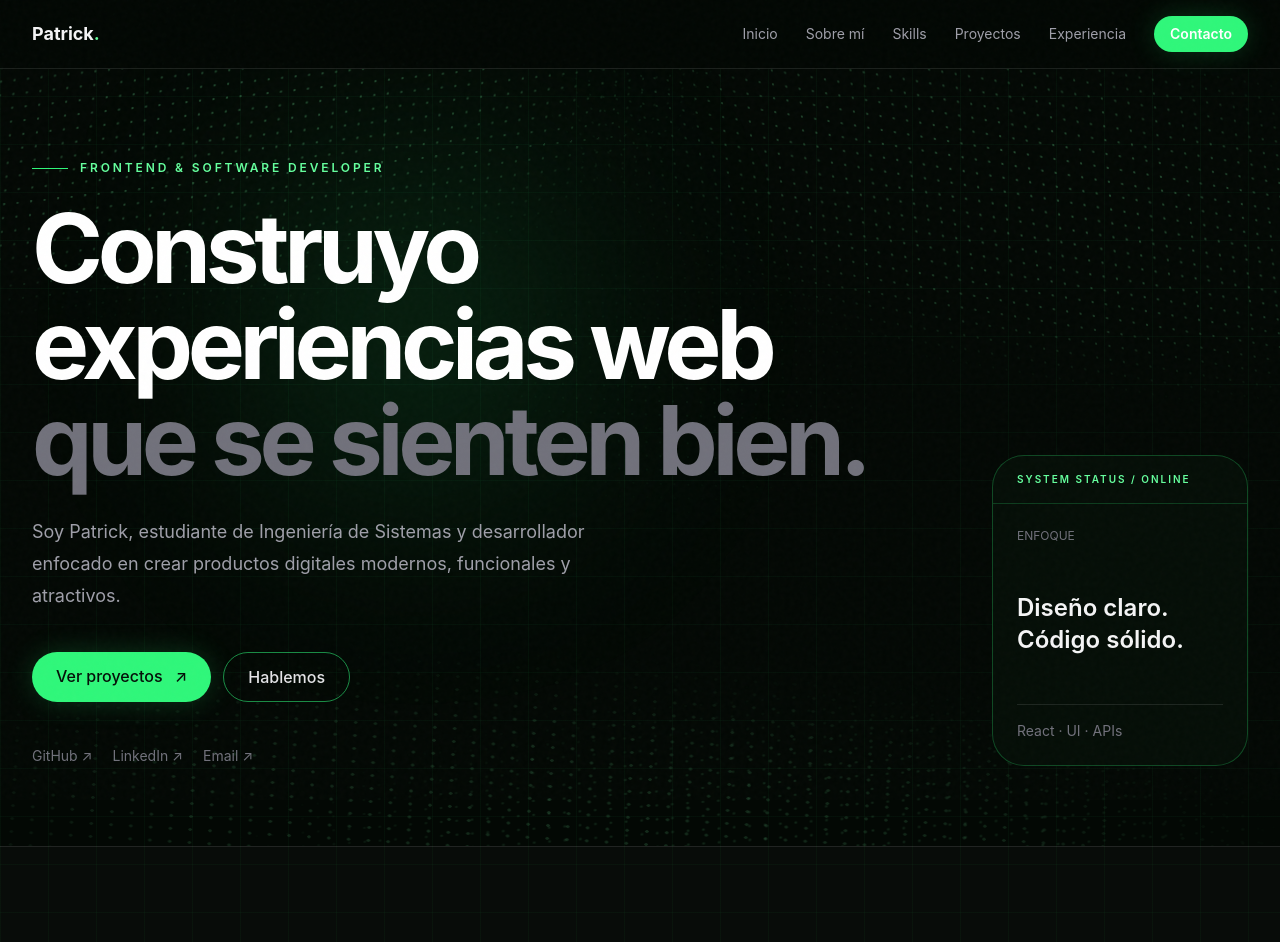
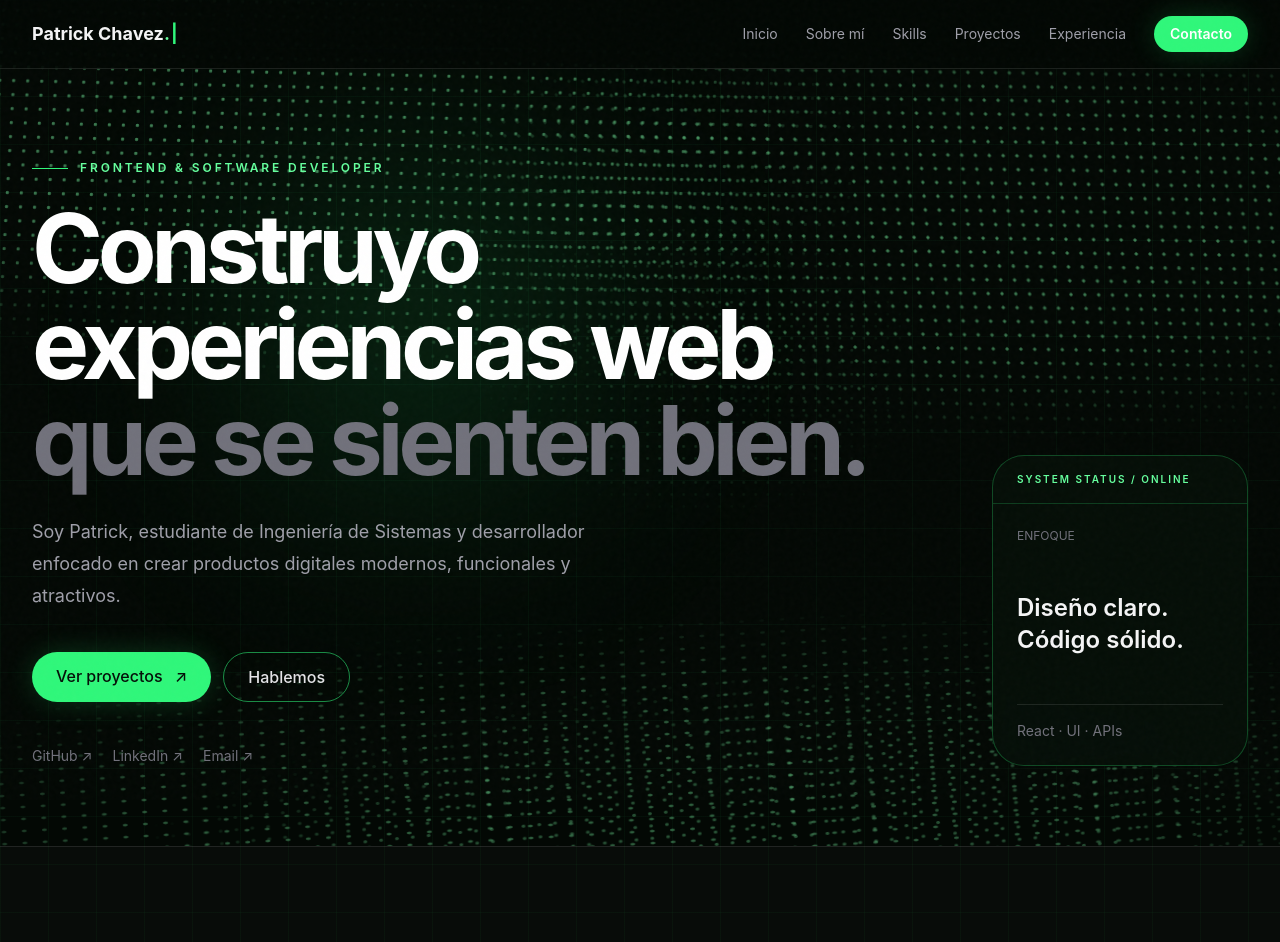
Before and after one commit to patrickchavez11/Mi-Portafolio-, a React (Vite) app: page / in a window 1280 px wide. Shown: the top 942 px of the page. Built offline with nearby package versions, Linux system fonts and the light colour scheme.

Commit message:
base3-cambio2

```diff
--- a/src/componentes/Navbar.jsx
+++ b/src/componentes/Navbar.jsx
@@ -1,3 +1,5 @@
-import { useState } from "react";
+import { useEffect, useState } from "react";
 const links = [["Inicio", "#inicio"], ["Sobre mí", "#sobre-mi"], ["Skills", "#skills"], ["Proyectos", "#proyectos"], ["Experiencia", "#experiencia"]];
-export default function Navbar() { const [open, setOpen] = useState(false); return <header className="fixed top-0 z-50 w-full border-b border-white/10 bg-[#030804]/85 backdrop-blur-xl"><nav className="mx-auto flex max-w-7xl items-center justify-between px-5 py-4 sm:px-8"><a href="#inicio" className="text-lg font-bold" onClick={() => setOpen(false)}>Patrick<span className="accent-text">.</span></a><div className="hidden items-center gap-7 md:flex">{links.map(([name, href]) => <a key={href} href={href} className="text-sm text-zinc-400 hover:text-white">{name}</a>)}<a href="#contacto" className="accent-bg rounded-full px-4 py-2 text-sm font-semibold text-white">Contacto</a></div><button className="grid h-9 w-9 place-items-center rounded-lg border border-white/10 text-lg md:hidden" onClick={() => setOpen(!open)} aria-label="Abrir menú">{open ? "×" : "☰"}</button></nav>{open && <div className="border-t border-white/10 bg-[#030804] px-5 py-5 md:hidden"><div className="flex flex-col gap-4">{links.map(([name, href]) => <a key={href} href={href} onClick={() => setOpen(false)}>{name}</a>)}<a href="#contacto" onClick={() => setOpen(false)} className="accent-text">Contacto</a></div></div>}</header>; }
+const brandName = "Patrick Chavez.";
+function AnimatedBrand() { const [text, setText] = useState(""); useEffect(() => { if (text.length === brandName.length) return undefined; const timer = setTimeout(() => setText(brandName.slice(0, text.length + 1)), 125); return () => clearTimeout(timer); }, [text]); return <span className="brand-typewriter">{text.slice(0, -1)}{text.endsWith(".") && <span className="accent-text">.</span>}<span className="brand-cursor" aria-hidden="true">|</span></span>; }
+export default function Navbar() { const [open, setOpen] = useState(false); return <header className="fixed top-0 z-50 w-full border-b border-white/10 bg-[#030804]/85 backdrop-blur-xl"><nav className="mx-auto flex max-w-7xl items-center justify-between px-5 py-4 sm:px-8"><a href="#inicio" className="text-lg font-bold" onClick={() => setOpen(false)} aria-label="Patrick, inicio"><AnimatedBrand /></a><div className="hidden items-center gap-7 md:flex">{links.map(([name, href]) => <a key={href} href={href} className="text-sm text-zinc-400 hover:text-white">{name}</a>)}<a href="#contacto" className="accent-bg rounded-full px-4 py-2 text-sm font-semibold text-white">Contacto</a></div><button className="grid h-9 w-9 place-items-center rounded-lg border border-white/10 text-lg md:hidden" onClick={() => setOpen(!open)} aria-label="Abrir menú">{open ? "×" : "☰"}</button></nav>{open && <div className="border-t border-white/10 bg-[#030804] px-5 py-5 md:hidden"><div className="flex flex-col gap-4">{links.map(([name, href]) => <a key={href} href={href} onClick={() => setOpen(false)}>{name}</a>)}<a href="#contacto" onClick={() => setOpen(false)} className="accent-text">Contacto</a></div></div>}</header>; }
--- a/src/index.css
+++ b/src/index.css
@@ -58,15 +58,19 @@ body {
 .accent-border:hover { border-color: #65ff9d; background: rgba(47, 247, 122, .08); }
 .link-accent:hover { color: #65ff9d; }
 
+.brand-typewriter { display: inline-block; min-width: 8.7rem; }
+.brand-cursor { display: inline-block; margin-left: 1px; color: #2ff77a; animation: cursor-blink .8s steps(1, end) infinite; }
+@keyframes cursor-blink { 50% { opacity: 0; } }
+
 /* Trama fluida del hero: tres campos de puntos que se desplazan lentamente. */
-.hero-flow { position: absolute; inset: 0; z-index: -2; overflow: hidden; opacity: .52; pointer-events: none; }
-.hero-flow::before, .hero-flow::after, .hero-flow i { content: ""; position: absolute; display: block; width: 74%; height: 44%; background-image: radial-gradient(circle, rgba(126, 255, 169, .52) 1px, transparent 1.5px); background-size: 13px 13px; filter: blur(.1px); mask-image: radial-gradient(ellipse at center, #000 10%, rgba(0,0,0,.8) 42%, transparent 72%); }
-.hero-flow::before { left: -20%; top: -9%; transform: rotate(-9deg) skewX(-16deg); animation: flow-a 14s ease-in-out infinite alternate; }
-.hero-flow::after { right: -19%; top: 0; transform: rotate(12deg) skewX(18deg); animation: flow-b 17s ease-in-out infinite alternate; }
-.hero-flow i:nth-child(1) { left: 8%; bottom: -22%; transform: rotate(6deg) scaleX(1.5); opacity: .55; animation: flow-c 19s ease-in-out infinite alternate; }
-.hero-flow i:nth-child(2) { right: 8%; bottom: -24%; transform: rotate(-7deg) scaleX(1.35); opacity: .48; animation: flow-a 16s ease-in-out infinite alternate-reverse; }
-.hero-flow i:nth-child(3) { left: 37%; top: 25%; width: 35%; height: 36%; opacity: .2; animation: flow-b 13s ease-in-out infinite alternate-reverse; }
-@keyframes flow-a { to { transform: rotate(-3deg) skewX(-5deg) translate(5%, 8%) scale(1.1); } }
-@keyframes flow-b { to { transform: rotate(4deg) skewX(6deg) translate(-7%, 9%) scale(1.12); } }
-@keyframes flow-c { to { transform: rotate(-4deg) translate(4%, -9%) scaleX(1.6); } }
+.hero-flow { position: absolute; inset: 0; z-index: -2; overflow: hidden; opacity: .72; pointer-events: none; }
+.hero-flow::before, .hero-flow::after, .hero-flow i { content: ""; position: absolute; display: block; width: 74%; height: 44%; background-image: radial-gradient(circle, rgba(126, 255, 169, .7) 1.1px, transparent 1.7px); background-size: 12px 12px; filter: blur(.1px); mask-image: radial-gradient(ellipse at center, #000 10%, rgba(0,0,0,.85) 45%, transparent 74%); }
+.hero-flow::before { left: -20%; top: -9%; transform: rotate(-9deg) skewX(-16deg); animation: flow-a 8s ease-in-out infinite alternate; }
+.hero-flow::after { right: -19%; top: 0; transform: rotate(12deg) skewX(18deg); animation: flow-b 10s ease-in-out infinite alternate; }
+.hero-flow i:nth-child(1) { left: 8%; bottom: -22%; transform: rotate(6deg) scaleX(1.5); opacity: .7; animation: flow-c 11s ease-in-out infinite alternate; }
+.hero-flow i:nth-child(2) { right: 8%; bottom: -24%; transform: rotate(-7deg) scaleX(1.35); opacity: .62; animation: flow-a 9s ease-in-out infinite alternate-reverse; }
+.hero-flow i:nth-child(3) { left: 37%; top: 25%; width: 35%; height: 36%; opacity: .3; animation: flow-b 7s ease-in-out infinite alternate-reverse; }
+@keyframes flow-a { to { transform: rotate(2deg) skewX(-1deg) translate(10%, 13%) scale(1.18); } }
+@keyframes flow-b { to { transform: rotate(-3deg) skewX(2deg) translate(-12%, 14%) scale(1.2); } }
+@keyframes flow-c { to { transform: rotate(-8deg) translate(9%, -14%) scaleX(1.78); } }
 @media (prefers-reduced-motion: reduce) { .hero-flow::before, .hero-flow::after, .hero-flow i { animation: none; } }
```
